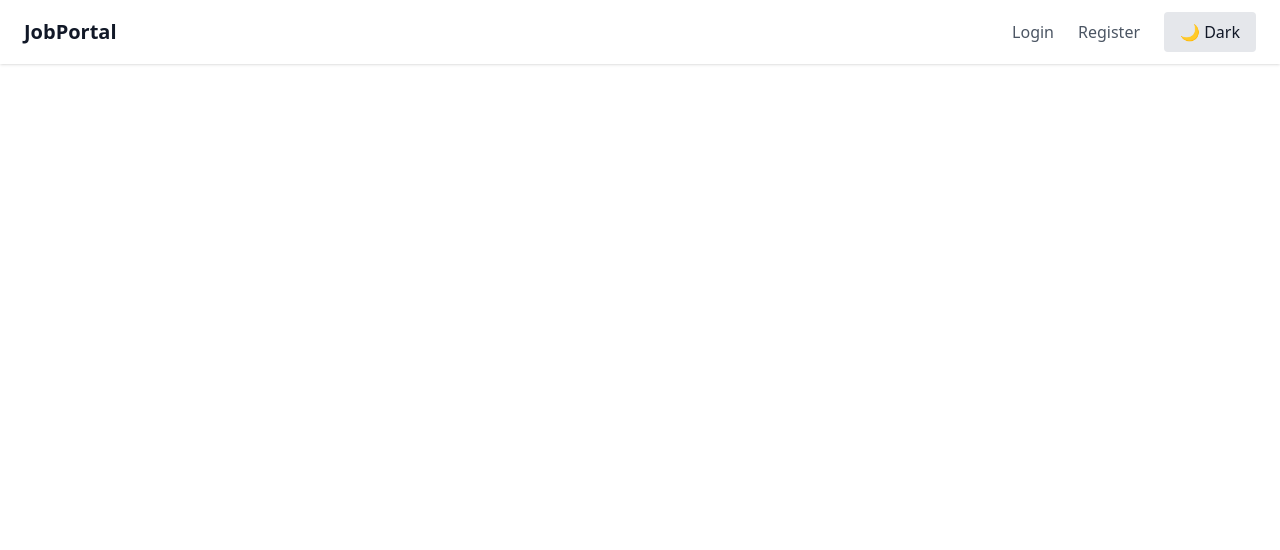
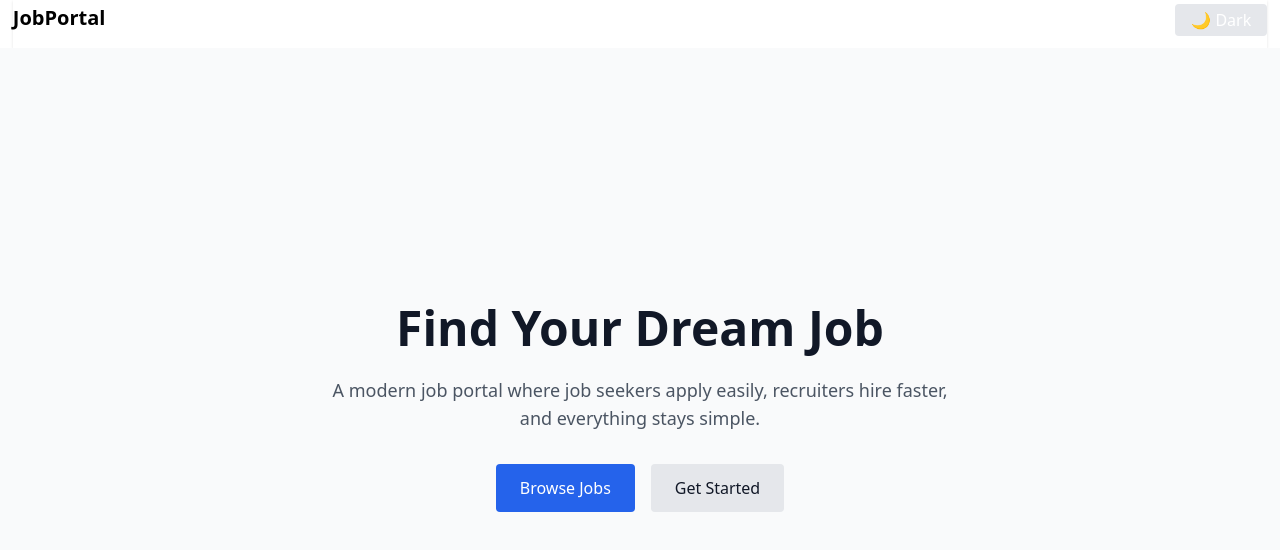
Before and after one commit to JAnthonySelvan/MERN-JOB_PORTAL, a React (Vite) app in the folder FrontEnd/: page / in a window 1280 px wide. Shown: the top 550 px of the page. Built offline with nearby package versions, Linux system fonts and the light colour scheme; no server answers.

Commit message:
Day 15: Make navbar and home page fully adaptive for light and dark mode

```diff
--- a/FrontEnd/src/App.jsx
+++ b/FrontEnd/src/App.jsx
@@ -16,6 +16,7 @@ import MyJobs from './pages/recruiter/MyJobs'
 import JobApplicants from './pages/recruiter/JobApplicants'
 import Navbar from './components/Navbar'
 import Profile from './pages/Profile'
+import Home from './pages/Home'
 // import Logout from './pages/Logout'
 function App() {
   const dispatch = useDispatch()
@@ -31,35 +32,37 @@ function App() {
   },[mode])
   return (
     <Router>
-      <Navbar/>
+      <Navbar />
 
       <Routes>
+
+
+          <Route path="/" element={<Home />} />
+
+
         <Route path="/login" element={<Login />} />
         <Route path="/register" element={<Register />} />
         <Route path="/unautherized" element={<UnAutherized />} />
-
-        <Route element={<ProtectedRoute allowedRoles={["user"]}/>}>
-            <Route path='/profile' element={<Profile/>} />
+        <Route element={<ProtectedRoute allowedRoles={["user"]} />}>
+          <Route path="/profile" element={<Profile />} />
         </Route>
-
-
         <Route element={<ProtectedRoute allowedRoles={["recruiter"]} />}>
           <Route path="/recruiter/dashboard" element={<RecruiterDashBoard />} />
         </Route>
-
         <Route element={<ProtectedRoute allowedRoles={["admin"]} />}>
           <Route path="/admin/dashboard" element={<AdminDashboard />} />
         </Route>
-
         <Route element={<ProtectedRoute allowedRoles={["user"]} />}>
           <Route path="/jobs" element={<Jobs />} />
         </Route>
         <Route element={<ProtectedRoute allowedRoles={["recruiter"]} />}>
           <Route path="/recruiter/jobs" element={<MyJobs />} />
         </Route>
-
         <Route element={<ProtectedRoute allowedRoles={["recruiter"]} />}>
-          <Route path="/recruiter/jobs/:jobId/applicants" element={<JobApplicants/>} />
+          <Route
+            path="/recruiter/jobs/:jobId/applicants"
+            element={<JobApplicants />}
+          />
         </Route>
       </Routes>
     </Router>
--- /dev/null
+++ b/FrontEnd/src/components/Container.jsx
@@ -0,0 +1,5 @@
+const Container = ({ children }) => {
+  return <div className="max-w-6xl mx-auto px-4">{children}</div>;
+};
+
+export default Container;
--- a/FrontEnd/src/components/Navbar.jsx
+++ b/FrontEnd/src/components/Navbar.jsx
@@ -2,47 +2,41 @@ import { NavLink, Link, useNavigate } from "react-router-dom";
 import { useDispatch, useSelector } from "react-redux";
 import { logoutUser } from "../features/auth/authSlice";
 import ThemeToggle from "./themeToggle";
+import { useState } from "react";
 
 const Navbar = () => {
   const dispatch = useDispatch();
   const navigate = useNavigate();
+  const [open, setOpen] = useState(false);
 
   const { isAuthenticated, user } = useSelector((state) => state.auth);
 
   const linkClass = ({ isActive }) =>
-    isActive ? "font-bold text-blue-600" : "text-gray-600 dark:text-gray-300";
+    isActive
+      ? "font-bold text-blue-600 dark:text-blue-400"
+      : "text-gray-700 dark:text-gray-300 hover:text-blue-600 dark:hover:text-white";
+
 
   const handleLogout = async () => {
     await dispatch(logoutUser());
     navigate("/login");
+    setOpen(false);
   };
 
   return (
-    <nav className="flex items-center justify-between px-6 py-3 bg-white dark:bg-gray-900 shadow">
-      {/*  Logo */}
-      <Link to="/" className="text-xl font-bold">
+    <nav className="w-[98vw] mx-auto h-12 bg-white dark:bg-slate-900 text-gray-800 dark:text-white shadow">
+      {/* TOP BAR */}
+      <div className="flex items-center">
+        {/* Logo */}
+        <Link to="/" className="text-xl dark:text-white font-bold text-black">
           JobPortal
         </Link>
 
-      {/*  Links */}
-      <div className="flex items-center gap-6">
-        {/* Public */}
-
-        {!isAuthenticated && (
-          <>
-            <NavLink to="/login" className={linkClass}>
-              Login
-            </NavLink>
-            <NavLink to="/register" className={linkClass}>
-              Register
-            </NavLink>
-          </>
-        )}
-
-        {/* User */}
+        {/* DESKTOP LINKS */}
+        <div className="ml-auto hidden md:flex items-center gap-6">
           {isAuthenticated && user?.role === "user" && (
             <>
-            <NavLink to="/user/dashboard" className={linkClass}>
+              <NavLink to="/profile" className={linkClass}>
                 Profile
               </NavLink>
               <NavLink to="/jobs" className={linkClass}>
@@ -51,7 +45,6 @@ const Navbar = () => {
             </>
           )}
 
-        {/* Recruiter */}
           {isAuthenticated && user?.role === "recruiter" && (
             <>
               <NavLink to="/recruiter/dashboard" className={linkClass}>
@@ -63,19 +56,80 @@ const Navbar = () => {
             </>
           )}
 
-        {/* 🌙 Dark Mode Toggle (isolated component) */}
           <ThemeToggle />
 
-        {/* 🚪 Logout */}
           {isAuthenticated && (
             <button
               onClick={handleLogout}
-            className="px-3 py-1 bg-red-500 text-white rounded"
+              className="bg-red-500 px-4 mt-1 py-1 rounded text-white"
             >
               Logout
             </button>
           )}
         </div>
+
+        {/* HAMBURGER (MOBILE ONLY) */}
+        <button
+          className="ml-auto md:hidden text-2xl text-white"
+          onClick={() => setOpen(!open)}
+        >
+          ☰
+        </button>
+      </div>
+
+      {/* MOBILE MENU */}
+      {open && (
+        <div className="mt-4 flex flex-col items-end gap-4 md:hidden">
+          {isAuthenticated && user?.role === "user" && (
+            <>
+              <NavLink
+                to="/profile"
+                className={linkClass}
+                onClick={() => setOpen(false)}
+              >
+                Profile
+              </NavLink>
+              <NavLink
+                to="/jobs"
+                className={linkClass}
+                onClick={() => setOpen(false)}
+              >
+                Jobs
+              </NavLink>
+            </>
+          )}
+
+          {isAuthenticated && user?.role === "recruiter" && (
+            <>
+              <NavLink
+                to="/recruiter/dashboard"
+                className={linkClass}
+                onClick={() => setOpen(false)}
+              >
+                Dashboard
+              </NavLink>
+              <NavLink
+                to="/recruiter/jobs"
+                className={linkClass}
+                onClick={() => setOpen(false)}
+              >
+                My Jobs
+              </NavLink>
+            </>
+          )}
+
+          <ThemeToggle />
+
+          {isAuthenticated && (
+            <button
+              onClick={handleLogout}
+              className="bg-red-500 px-4 py-1 rounded text-white"
+            >
+              Logout
+            </button>
+          )}
+        </div>
+      )}
     </nav>
   );
 };
--- a/FrontEnd/src/components/themeToggle.jsx
+++ b/FrontEnd/src/components/themeToggle.jsx
@@ -8,7 +8,7 @@ const ThemeToggle = () => {
   return (
     <button
       onClick={() => dispatch(toggleTheme())}
-      className="px-4 py-2 rounded bg-gray-200 dark:bg-gray-700"
+      className="px-4 py-1 rounded text-white bg-gray-200 mt-1 dark:bg-gray-700"
     >
       {mode === "light" ? "🌙 Dark" : "☀️ Light"}
     </button>
--- /dev/null
+++ b/FrontEnd/src/pages/Home.jsx
@@ -0,0 +1,70 @@
+import { Link } from "react-router-dom";
+import { useSelector } from "react-redux";
+
+const Home = () => {
+  const { isAuthenticated, user } = useSelector((state) => state.auth);
+
+  return (
+    <div
+      className="min-h-[calc(100vh-80px)] flex items-center justify-center
+                bg-gray-50 dark:bg-slate-900
+                text-gray-900 dark:text-white"
+    >
+      <div className="text-center max-w-2xl px-4">
+        {/* Title */}
+        <h1 className="text-4xl md:text-5xl font-bold mb-6">
+          Find Your Dream Job
+        </h1>
+
+        {/* Subtitle */}
+        <p className="text-gray-600 dark:text-gray-300 mb-8 text-lg">
+          A modern job portal where job seekers apply easily, recruiters hire
+          faster, and everything stays simple.
+        </p>
+
+        {/* CTA Buttons */}
+        <div className="flex flex-col sm:flex-row justify-center gap-4">
+          {!isAuthenticated && (
+            <>
+              <Link
+                to="/jobs"
+                className="px-6 py-3 bg-blue-600 text-white rounded hover:bg-blue-700"
+              >
+                Browse Jobs
+              </Link>
+
+              <Link
+                to="/register"
+                className="px-6 py-3 bg-gray-200 dark:bg-gray-700
+             text-gray-900 dark:text-white
+             rounded hover:bg-gray-300 dark:hover:bg-gray-600"
+              >
+                Get Started
+              </Link>
+            </>
+          )}
+
+          {isAuthenticated && user?.role === "user" && (
+            <Link
+              to="/jobs"
+              className="px-6 py-3 bg-blue-600 text-white rounded hover:bg-blue-700"
+            >
+              View Jobs
+            </Link>
+          )}
+
+          {isAuthenticated && user?.role === "recruiter" && (
+            <Link
+              to="/recruiter/dashboard"
+              className="px-6 py-3 bg-blue-600 text-white rounded hover:bg-blue-700"
+            >
+              Go to Dashboard
+            </Link>
+          )}
+        </div>
+      </div>
+    </div>
+  );
+};
+
+export default Home;
--- a/FrontEnd/src/pages/Profile.jsx
+++ b/FrontEnd/src/pages/Profile.jsx
@@ -1,33 +1,59 @@
+import { useEffect } from "react";
+import { getMe } from "../features/auth/authSlice";
 import ResumeUpload from "../components/ResumeUpload";
-import { useSelector } from "react-redux";
+import { useSelector, useDispatch } from "react-redux";
+import { useNavigate } from "react-router-dom";
+import Container from "../components/Container";
 
 const Profile = () => {
+  const navigate = useNavigate();
+
   const { user } = useSelector((state) => state.auth);
-  const {name,email,role,resume}= user
+  const { name, email, role, resume } = user;
+
+  useEffect(() => {
+    navigate("/profile");
+  }, []);
 
   return (
-    <div className="h-[50vh] flex justify-center items-center">
-      <div className="rounded shadow-md p-6 dark:bg-gray-800">
-        <h1 className="text-2xl font-bold mb-4">Recruiter Dashboard</h1>
-        <p className="mx-5 mb-4">Name  : {name}</p>
-        <p className="mx-5 mb-4">email : {email}</p>
-        <p className="mx-5 mb-4">Role  : {role}</p>
-      {user.resume && (
+    <Container>
+      <div className="flex justify-center mt-16">
+        <div className="w-full max-w-md bg-white dark:bg-gray-800 rounded-xl shadow-lg p-6">
+          <h2 className="text-2xl font-bold mb-6 text-center">Profile</h2>
+
+          <div className="space-y-4 text-sm">
+            <div className="flex justify-between">
+              <span className="text-gray-500">Name</span>
+              <span className="font-medium">{user.name}</span>
+            </div>
+
+            <div className="flex justify-between">
+              <span className="text-gray-500">Email</span>
+              <span className="font-medium">{user.email}</span>
+            </div>
+
+            <div className="flex justify-between">
+              <span className="text-gray-500">Role</span>
+              <span className="font-medium capitalize">{user.role}</span>
+            </div>
+          </div>
+
+          {user.resume ? (
             <a
-          href ={` http://localhost:5000${user.resume}` }
-
+              href={` http://localhost:5000${user.resume}`}
               target="_blank"
-
               rel="noreferrer"
               className=" ml-7 text-blue-600 block mt-2"
             >
               View Resume
             </a>
+          ) : (
+            <ResumeUpload />
           )}
-      {!user.resume && <ResumeUpload />}
         </div>
       </div>
+    </Container>
   );
 };
 
-export default Profile
+export default Profile;
```
Also changed, not shown: FrontEnd/src/components/JobCard.jsx (+5 -4 lines), FrontEnd/src/features/auth/authSlice.js (+5 -3 lines), FrontEnd/src/pages/recruiter/RecruiterDashBoard.jsx (+25 -7 lines). Lines whose indentation alone changed are shown as unchanged.
